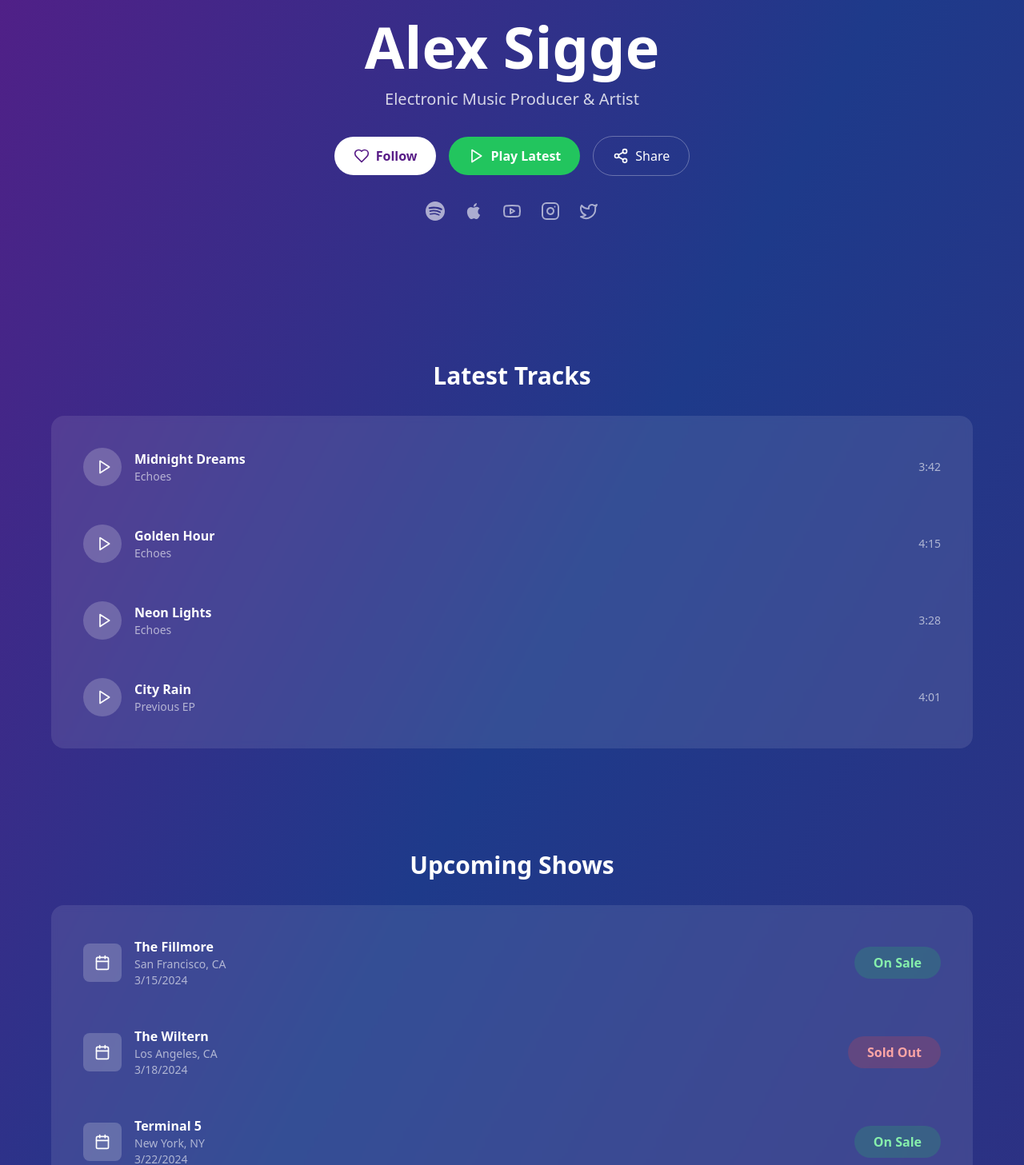
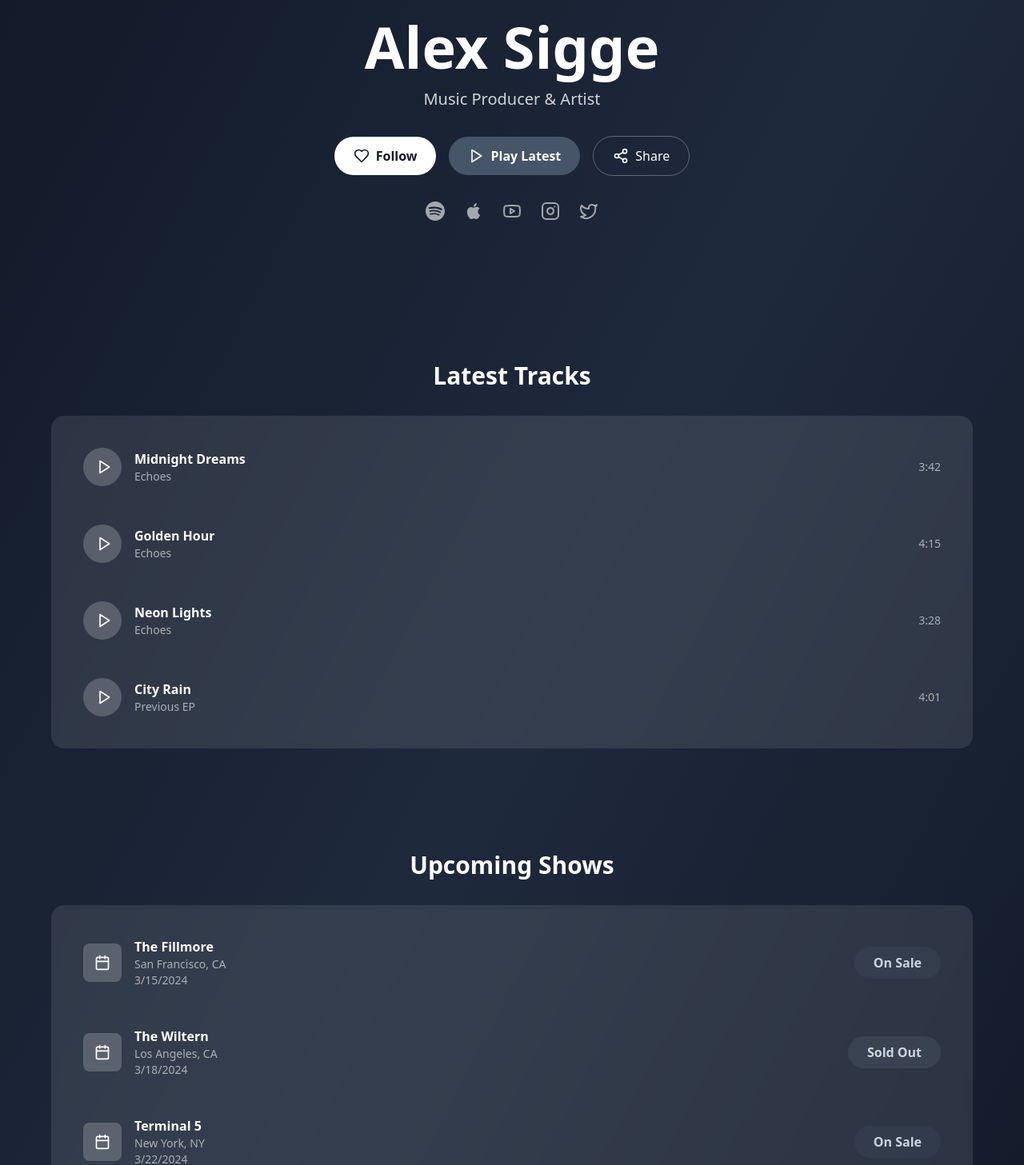
Before and after one commit to ion-apps/alex-sigge-fanbase-2, a React (Vite) app: page / in a window 1280 px wide. Shown: the part 334-1791 px from the top of the page at 80% size. Built offline with nearby package versions, Linux system fonts and the light colour scheme.

Commit message:
Making the page more neutral

```diff
--- a/src/App.tsx
+++ b/src/App.tsx
@@ -35,7 +35,7 @@ function App() {
   ];
 
   return (
-    <div className="min-h-screen bg-gradient-to-br from-purple-900 via-blue-900 to-indigo-900">
+    <div className="min-h-screen bg-gradient-to-br from-gray-900 via-slate-800 to-gray-900">
       {/* Navigation */}
       <nav className="relative z-50 px-6 py-4">
         <div className="flex items-center justify-between max-w-6xl mx-auto">
@@ -75,13 +75,13 @@ function App() {
       <section className="relative px-6 py-20">
         <div className="max-w-6xl mx-auto text-center">
           <div className="mb-8">
-            <div className="w-48 h-48 mx-auto mb-6 rounded-full bg-gradient-to-br from-pink-400 to-purple-600 p-1">
+            <div className="w-48 h-48 mx-auto mb-6 rounded-full bg-gradient-to-br from-gray-600 to-slate-700 p-1">
               <div className="w-full h-full rounded-full bg-gray-800 flex items-center justify-center">
                 <Music size={64} className="text-white" />
               </div>
             </div>
             <h1 className="text-5xl md:text-7xl font-bold text-white mb-4">Alex Sigge</h1>
-            <p className="text-xl text-white/80 mb-8">Electronic Music Producer & Artist</p>
+            <p className="text-xl text-white/80 mb-8">Music Producer & Artist</p>
 
             <div className="flex flex-col sm:flex-row items-center justify-center gap-4 mb-8">
               <button
@@ -90,14 +90,14 @@ function App() {
                   "flex items-center gap-2 px-6 py-3 rounded-full font-semibold transition-all",
                   isFollowing
                     ? "bg-white/20 text-white border border-white/30"
-                    : "bg-white text-purple-900 hover:bg-white/90"
+                    : "bg-white text-gray-900 hover:bg-white/90"
                 )}
               >
                 <Heart size={20} className={isFollowing ? "fill-current" : ""} />
                 {isFollowing ? "Following" : "Follow"}
               </button>
 
-              <button className="flex items-center gap-2 px-6 py-3 rounded-full bg-green-500 text-white font-semibold hover:bg-green-600 transition-colors">
+              <button className="flex items-center gap-2 px-6 py-3 rounded-full bg-slate-600 text-white font-semibold hover:bg-slate-700 transition-colors">
                 <Play size={20} />
                 Play Latest
               </button>
@@ -177,10 +177,10 @@ function App() {
                     className={cn(
                       "px-6 py-2 rounded-full font-semibold transition-colors",
                       show.status === "Sold Out"
-                        ? "bg-red-500/20 text-red-300 cursor-not-allowed"
+                        ? "bg-gray-500/20 text-gray-300 cursor-not-allowed"
                         : show.status === "Few Left"
-                        ? "bg-yellow-500/20 text-yellow-300 hover:bg-yellow-500/30"
-                        : "bg-green-500/20 text-green-300 hover:bg-green-500/30"
+                        ? "bg-slate-500/20 text-slate-300 hover:bg-slate-500/30"
+                        : "bg-slate-600/20 text-slate-300 hover:bg-slate-600/30"
                     )}
                     disabled={show.status === "Sold Out"}
                   >
```
